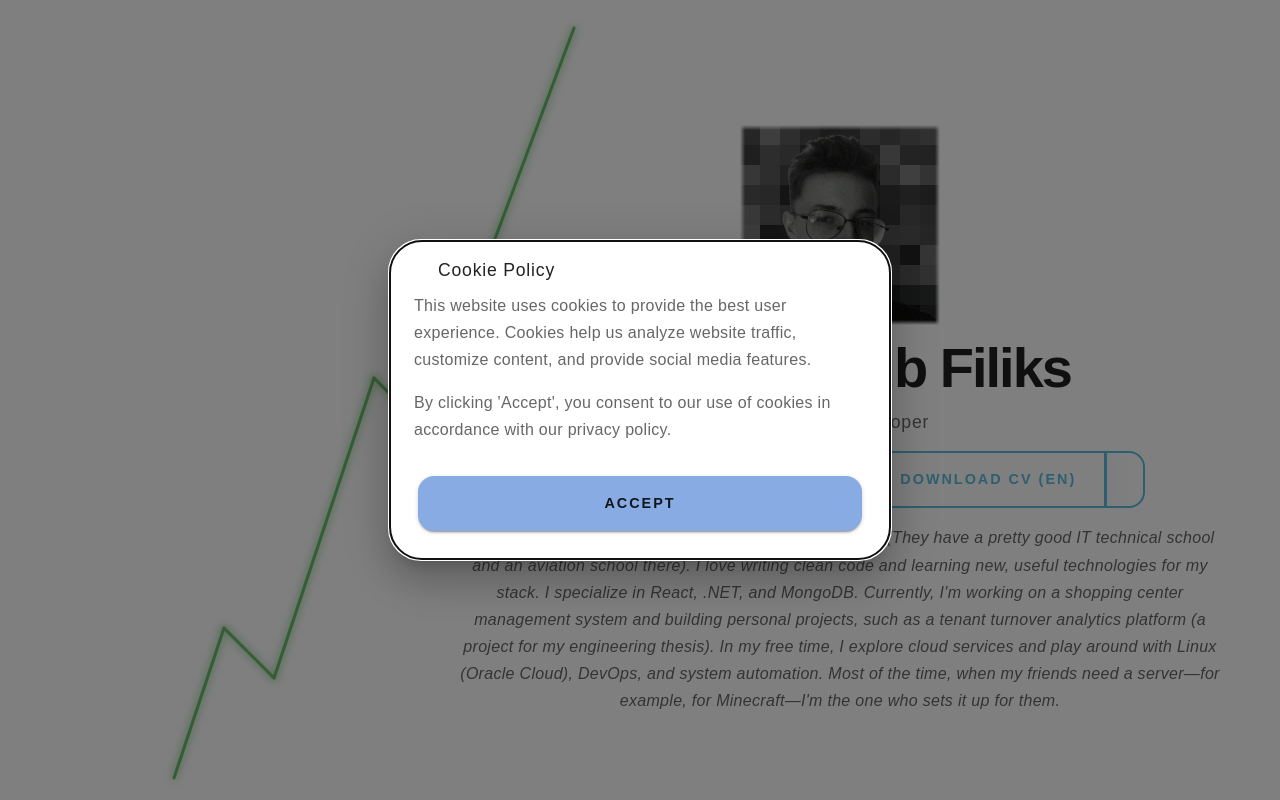
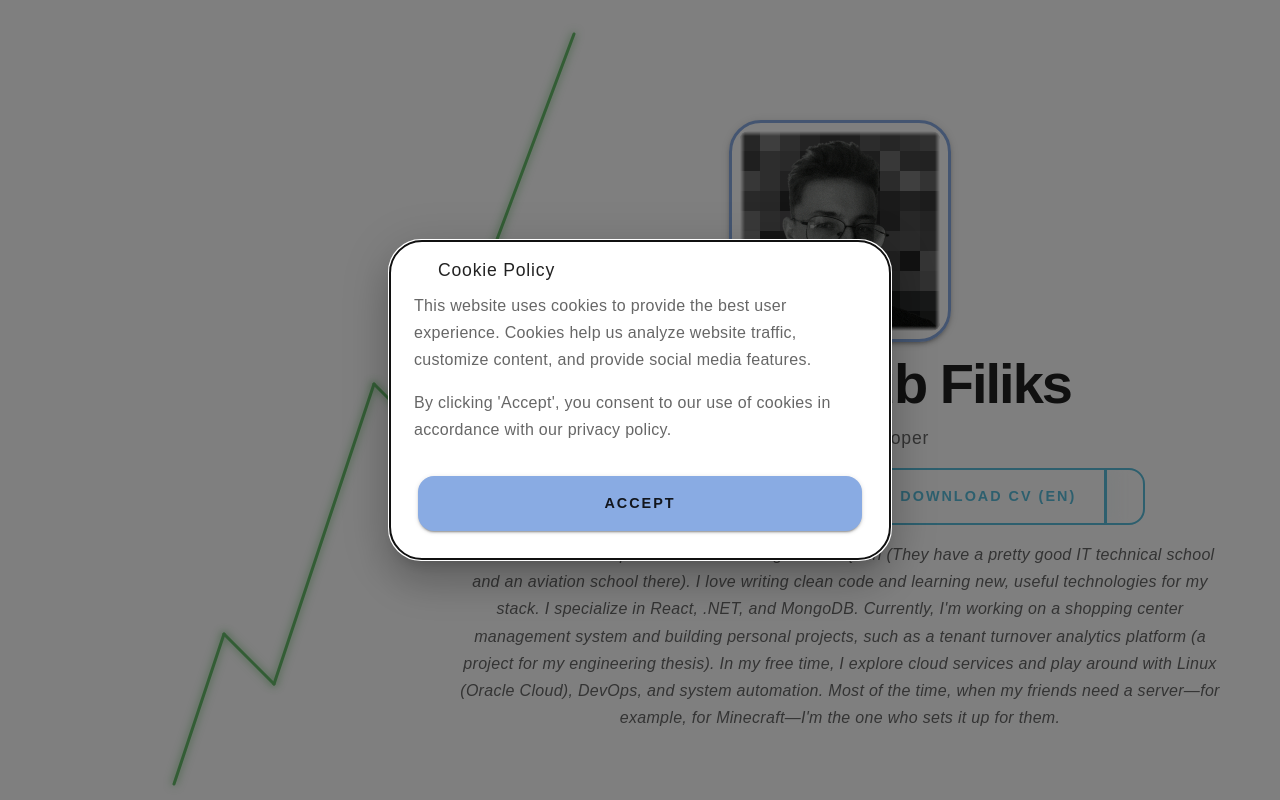
Before and after one commit to Xariif/Portfolio, a React (Vite) app: page / in a window 1280 px wide. Shown: the top 800 px of the page. Built offline with nearby package versions, Linux system fonts and the light colour scheme; some icons are missing; a web font is replaced by a local one.

Commit message:
Add border and shadow to profile photo in Hero section
Co-authored-by: jakubfiliks7 <jakubfiliks7@gmail.com>

```diff
--- a/src/sections/Hero.tsx
+++ b/src/sections/Hero.tsx
@@ -61,7 +61,9 @@ const Hero: React.FC = () => {
 		>
 			<Fade in timeout={1000}>
 				<Box>
-					<img alt="Jakub Filiks" src={`${import.meta.env.BASE_URL}profile_photo.jpeg`} style={{ width: 200, height: 200 }} />
+					<Box sx={{ display: "inline-block", p: 1, border: "3px solid", borderColor: "primary.main", borderRadius: 2, boxShadow: 3 }}>
+						<img alt="Jakub Filiks" src={`${import.meta.env.BASE_URL}profile_photo.jpeg`} style={{ width: 200, height: 200, display: "block", borderRadius: 8 }} />
+					</Box>
 					<Typography
 						variant="h1"
 						sx={{
```
